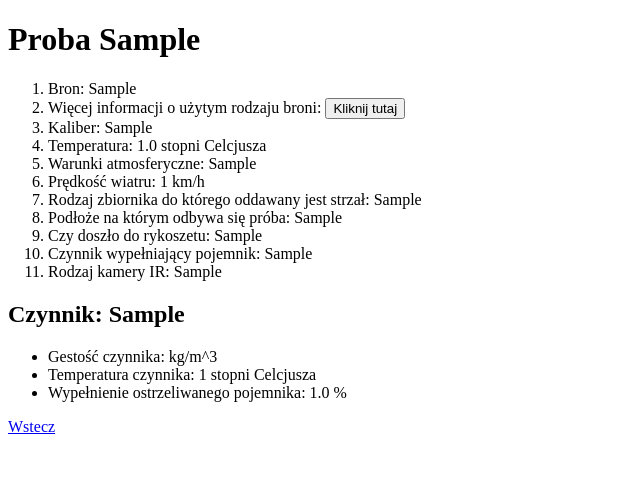
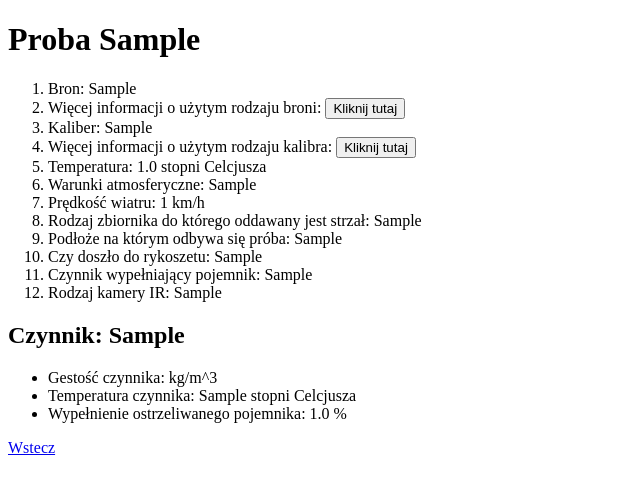
Before and after one commit to axl123stranger/mgr2, a Django app: template mgr/proba_strzelnicza/templates/proba_strzelnicza/proba_strzelnicza.html in a window 1280 px wide. Shown: the top 494 px of the page, without its empty margins (0-640 px from the left). Run offline with Django 3.2, Linux system fonts and the light colour scheme; the template is opened without the code that fills it: values that come from a table or form of the project are taken from there, others are empty; tables that the repository leaves empty hold one stand-in row (values such as "Sample post").

Commit message:
Najaktualniejsze

```diff
--- a/mgr/proba_strzelnicza/admin.py
+++ b/mgr/proba_strzelnicza/admin.py
@@ -1,8 +1,10 @@
 from django.contrib import admin
-#import models
+
 from .models import *
 
-# Register your models here.
+
+
+
 admin.site.register(Pliki)
 admin.site.register(Pocisk)
 admin.site.register(Bron)
--- a/mgr/proba_strzelnicza/models.py
+++ b/mgr/proba_strzelnicza/models.py
@@ -69,6 +69,7 @@ class ProbaStrzelnicza(models.Model):
     rykoszet = models.ForeignKey('Rykoszet', models.DO_NOTHING)
     czynnik = models.ForeignKey(Czynniki, models.DO_NOTHING)
     link = models.CharField(max_length=80)
+    link_kaliber = models.CharField(max_length=80, default=1)
     kamera_ir = models.CharField(max_length=50, default=1)
     def __str__(self):
         return f"{self.id_proby} ({self.id_bron}, {self.id_pocisk})"
--- a/mgr/proba_strzelnicza/templates/proba_strzelnicza/proba_strzelnicza.html
+++ b/mgr/proba_strzelnicza/templates/proba_strzelnicza/proba_strzelnicza.html
@@ -13,6 +13,11 @@
             </a>
         </li>
         <li>Kaliber: {{ proba_strzelnicza.id_pocisk }}</li>
+        <li>Więcej informacji o użytym rodzaju kalibra:
+            <a href="{{ proba_strzelnicza.link_kaliber }}">
+                <button>Kliknij tutaj</button>
+            </a>
+        </li>
         <li>Temperatura: {{ proba_strzelnicza.temperatura }} stopni Celcjusza</li>
         <li>Warunki atmosferyczne: {{ proba_strzelnicza.warunki_atmosferyczne }}</li>
         <li>Prędkość wiatru: {{ proba_strzelnicza.predkosc_wiatru }} km/h</li>
@@ -25,7 +30,7 @@
     <h2>Czynnik: {{ proba_strzelnicza.czynnik }}</h2>
     <ul>
         <li>Gestość czynnika: kg/m^3</li>
-        <li>Temperatura czynnika: {{ Czynniki.temperatura }} stopni Celcjusza</li>
+        <li>Temperatura czynnika: {{ proba_strzelnicza.czynnik }} stopni Celcjusza</li>
         <li>Wypełnienie ostrzeliwanego pojemnika: {{ Czynniki.wypelnienie }} %</li>
     </ul>
     <a href="{% url 'index' %}">Wstecz</a>
```
Also changed, not shown: mgr/db.sqlite3.
